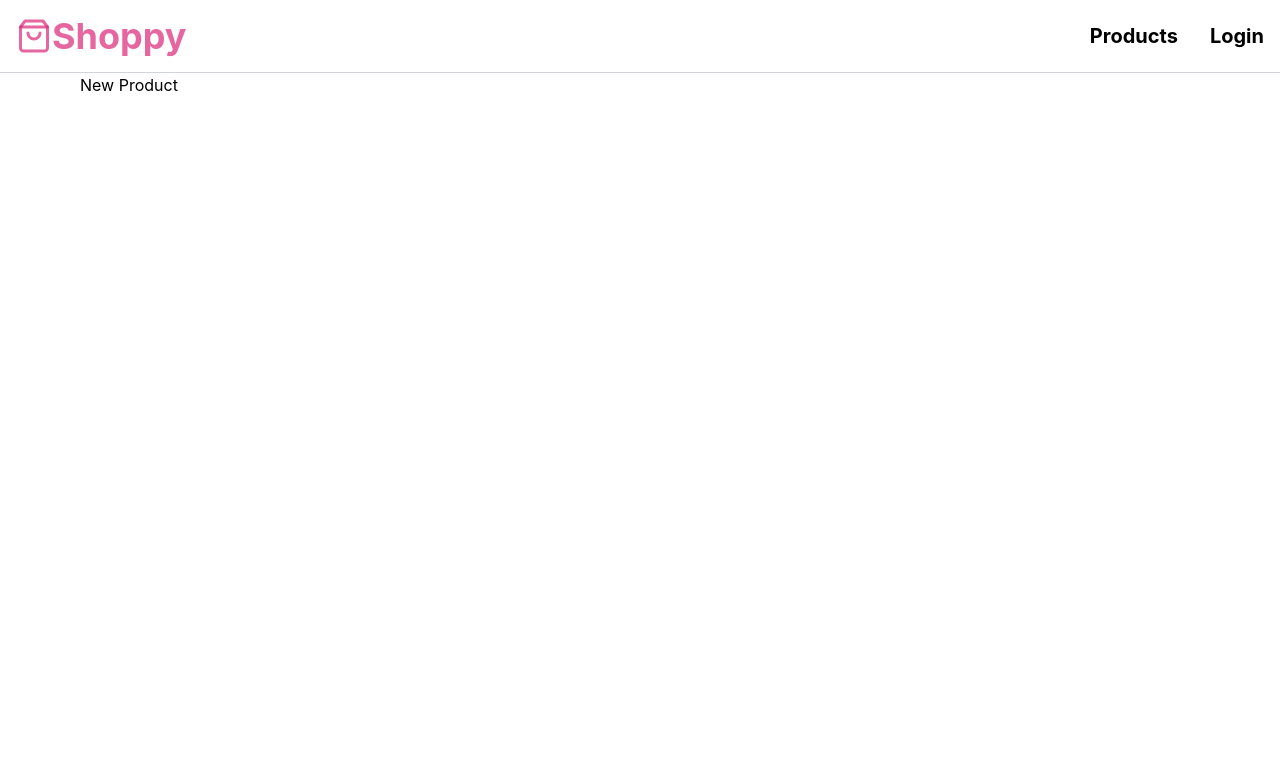
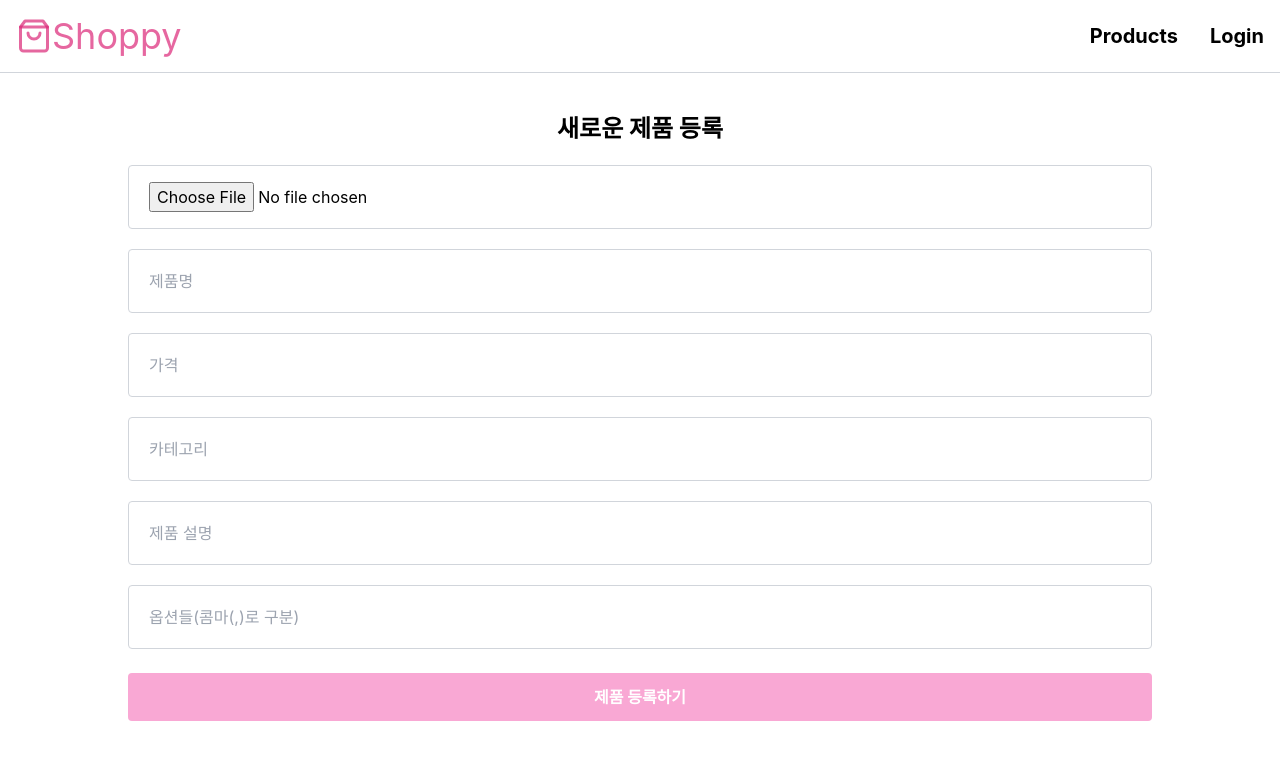
Before and after one commit to yejicho-helloworld/shoppyproject, a React (Create React App) app: page /products/new in a window 1280 px wide. Shown: the top 760 px of the page. Built offline with nearby package versions, Linux system fonts and the light colour scheme; no server answers; the database is empty.

Commit message:
새로운제품등록_addNewProducts

```diff
--- a/package.json
+++ b/package.json
@@ -6,6 +6,7 @@
     "@testing-library/jest-dom": "^5.14.1",
     "@testing-library/react": "^13.0.0",
     "@testing-library/user-event": "^13.2.1",
+    "axios": "^1.5.0",
     "firebase": "^10.3.0",
     "react": "^18.2.0",
     "react-dom": "^18.2.0",
--- a/src/components/Header.jsx
+++ b/src/components/Header.jsx
@@ -65,7 +65,7 @@ export default function Header() {
       <nav className="p-4 flex justify-between items-center">
         <Link
           to="/"
-          className="flex items-center text-pink-600/70 font-bold text-4xl"
+          className="flex items-center text-pink-600/70 text-4xl"
         >
           <FiShoppingBag />
           Shoppy
@@ -91,9 +91,10 @@ export default function Header() {
                 alt={`${user.displayName}'s Avatar`}
                 className="rounded-full h-10 w-10 object-cover"
               />
+              <span className="ml-2 font-bold">{user.displayName}</span>
               <button
                 onClick={handleSignOut}
-                className="text-black ml-2 font-bold"
+                className="text-black ml-5 font-bold"
               >
                 Logout
               </button>
--- a/src/pages/NewProduct.jsx
+++ b/src/pages/NewProduct.jsx
@@ -1,5 +1,179 @@
-import React from "react";
+import React, { useState } from "react";
+import { getDatabase, ref, push } from "firebase/database";
+import { auth, database } from "../firebase"; // 위에서 export한 firebase 인스턴스를 import
+import axios from "axios";
 
-export default function NewProduct() {
-  return <div className="ml-20">New Product</div>;
+export default function NewProducts() {
+  const preset_key = "uploadimage";
+  const cloud_name = "shoppyimage";
+  const [productImage, setProductImage] = useState(null);
+  const [productName, setProductName] = useState("");
+  const [productPrice, setProductPrice] = useState("");
+  const [productCategory, setProductCategory] = useState("");
+  const [productDescription, setProductDescription] = useState("");
+  const [selectedSize, setSelectedSize] = useState("");
+
+  // 이 함수는 사용자가 선택한 이미지 파일을 productImage 상태에 저장하여 미리보기하거나
+  // 나중에 서버로 전송하는 역할을 함.
+  const handleImageChange = (event) => {
+    const imageFile = event.target.files[0];
+    setProductImage(imageFile);
+
+    // FormData 생성 및 업로드 프리셋 설정
+    const formData = new FormData();
+    formData.append("file", imageFile); // 올바른 파일 변수를 사용하세요
+    formData.append("upload_preset", preset_key); // preset_key로 수정
+    formData.append("cloud_name", cloud_name);
+
+
+    axios
+      .post(
+        `https://api.cloudinary.com/v1_1/${cloud_name}/image/upload`,
+        formData
+      )
+      .then((res) => {
+        setProductImage(res.data.secure_url);
+        console.log(res);
+      })
+      .catch((err) => {
+        console.log(err);
+      });
+  };
+
+  const handleSubmit = async (event) => {
+    event.preventDefault();
+
+    const productData = {
+      productName,
+      productPrice,
+      productCategory,
+      productDescription,
+      selectedSize,
+      productImage: productImage || "",
+    };
+
+    // Firebase에 데이터 저장
+    try {
+      const productsRef = ref(database, "products");
+      await push(productsRef, productData);
+
+      // 폼 데이터 초기화
+      setProductImage(null);
+      setProductName("");
+      setProductPrice("");
+      setProductCategory("");
+      setProductDescription("");
+      setSelectedSize("");
+
+      console.log("데이터가 Firebase 데이터베이스에 저장되었습니다.");
+    } catch (error) {
+      console.error("데이터 저장 중 오류 발생:", error);
+    }
+  };
+
+  return (
+    <div className="flex-column items-center justify-center w-full">
+      <div className="flex justify-center text-2xl font-bold w-full px-50 mt-10 mb-5 h-[2rem]">
+        새로운 제품 등록
+      </div>
+      {/* productImgage 상태가 존재할 때에만 아래의 내용이 렌더링되도록하는 조건부 렌더링
+      <img...> 업로드한 이미지를 미리보기하는 img 요소임. 'src'속성을 통해 업로드한 이미지의
+      url을 설정하고, 'alt'속성을 통해 대체 텍스트를 지정함.*/}
+      {productImage && (
+        <img
+          // src={URL.createObjectURL(productImage)}
+          src={productImage}
+          alt="Product Preview"
+          className="w-4/5 h-auto mx-auto mb-5"
+        />
+      )}
+      <form onSubmit={handleSubmit}>
+        <div className="flex justify-center ml-50 mr-50">
+          {/* 사용자가 이미지 파일을 선택하면 input 요소의 onChange 이벤트가 발생함.
+  handleImageChange 함수가 호출됨. 이벤트 객체의 target.files 속성을 사용하여
+  사용자가 선택한 파일들을 접근할 수 있음. 여기서는 첫번째 파일을 선택하고 이를
+  'imageFile'변수에 저장함. 그리고 'setProductImage(imageFile)'을 호출하여
+  'productsImage' 상태를 업데이트함. 이렇게 하면 선택한 이미지 파일이 'productImage'
+  상태에 저장됨. */}
+          <input
+            type="file"
+            id="productImage"
+            accept="image/*"
+            onChange={handleImageChange}
+            required
+            className="border border-gray-300 rounded h-[4rem] w-4/5 px-5 pt-4 mb-5 outline-none"
+          />
+        </div>
+
+        <div className="flex justify-center ml-50 mr-50">
+          <input
+            placeholder="제품명"
+            type="text"
+            id="productName"
+            value={productName}
+            onChange={(e) => setProductName(e.target.value)}
+            required
+            className="border border-gray-300 rounded h-[4rem] w-4/5 px-5 mb-5 outline-none"
+          />
+        </div>
+
+        <div className="flex justify-center ml-50 mr-50">
+          <input
+            placeholder="가격"
+            type="text"
+            id="productPrice"
+            value={productPrice}
+            onChange={(e) => setProductPrice(e.target.value)}
+            className="border border-gray-300 rounded h-[4rem] w-4/5 px-5 mb-5 outline-none"
+            required
+          />
+        </div>
+
+        <div className="flex justify-center ml-50 mr-50">
+          <input
+            placeholder="카테고리"
+            type="text"
+            id="productCategory"
+            value={productCategory}
+            onChange={(e) => setProductCategory(e.target.value)}
+            required
+            className="border border-gray-300 rounded h-[4rem] w-4/5 px-5 mb-5 outline-none"
+          />
+        </div>
+
+        <div className="flex justify-center ml-50 mr-50">
+          <input
+            placeholder="제품 설명"
+            type="text"
+            id="productCategory"
+            value={productDescription}
+            onChange={(e) => setProductDescription(e.target.value)}
+            required
+            className="border border-gray-300 rounded h-[4rem] w-4/5 px-5 mb-5 outline-none"
+          />
+        </div>
+
+        <div className="flex justify-center ml-50 mr-50">
+          <input
+            placeholder="옵션들(콤마(,)로 구분)"
+            type="text"
+            id="selectedSize"
+            value={selectedSize}
+            onChange={(e) => setSelectedSize(e.target.value)}
+            required
+            className="border border-gray-300 rounded h-[4rem] w-4/5 px-5 mb-5 outline-none"
+          />
+        </div>
+
+        <div className="flex justify-center ml-50 mr-50">
+          <button
+            type="submit"
+            className="font-bold bg-pink-300 text-white rounded h-[3rem] w-4/5 px-5 mt-1 mb-10"
+          >
+            제품 등록하기
+          </button>
+        </div>
+      </form>
+    </div>
+  );
 }
```
Also changed, not shown: 2 other files (tests, documents, lock files or other folders).
